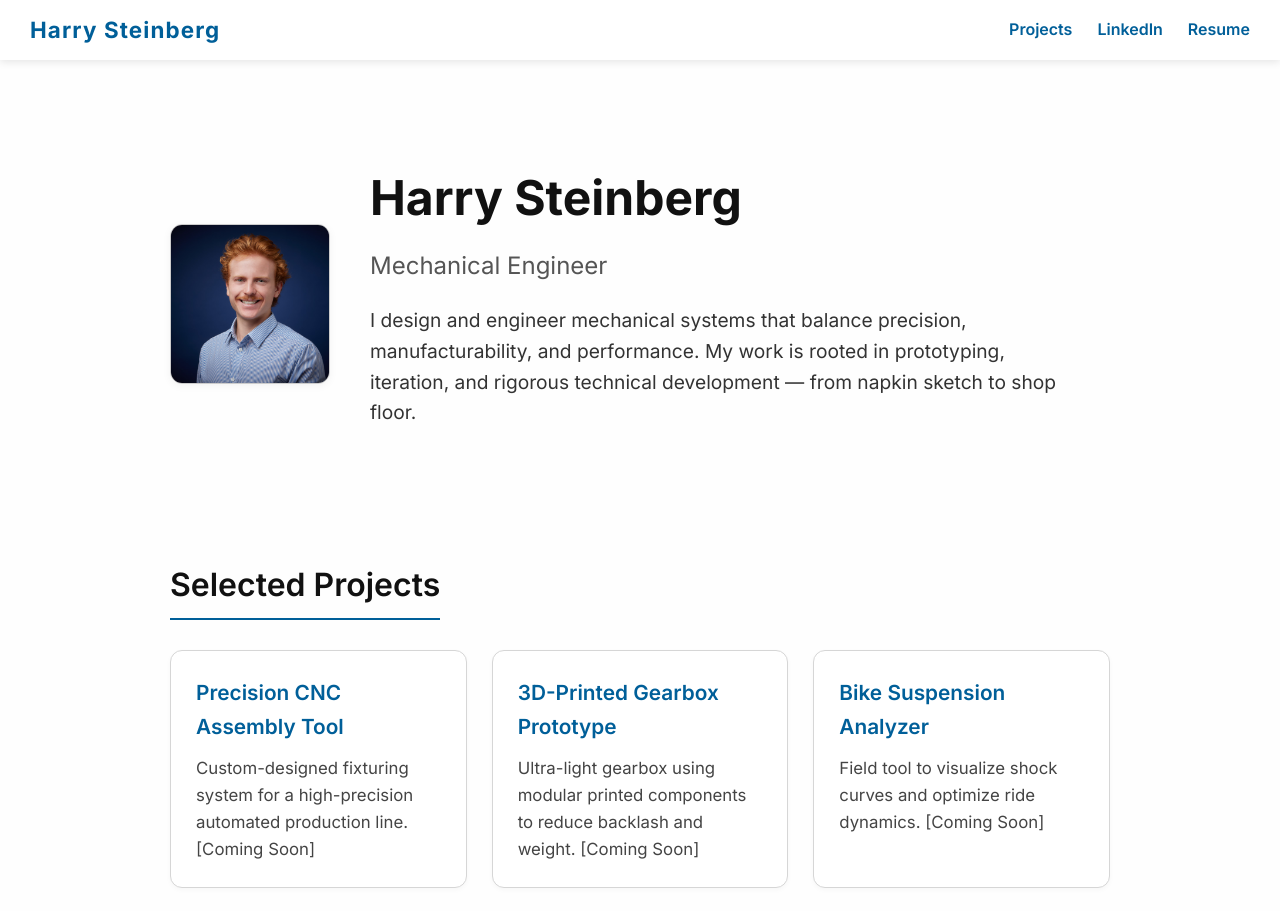
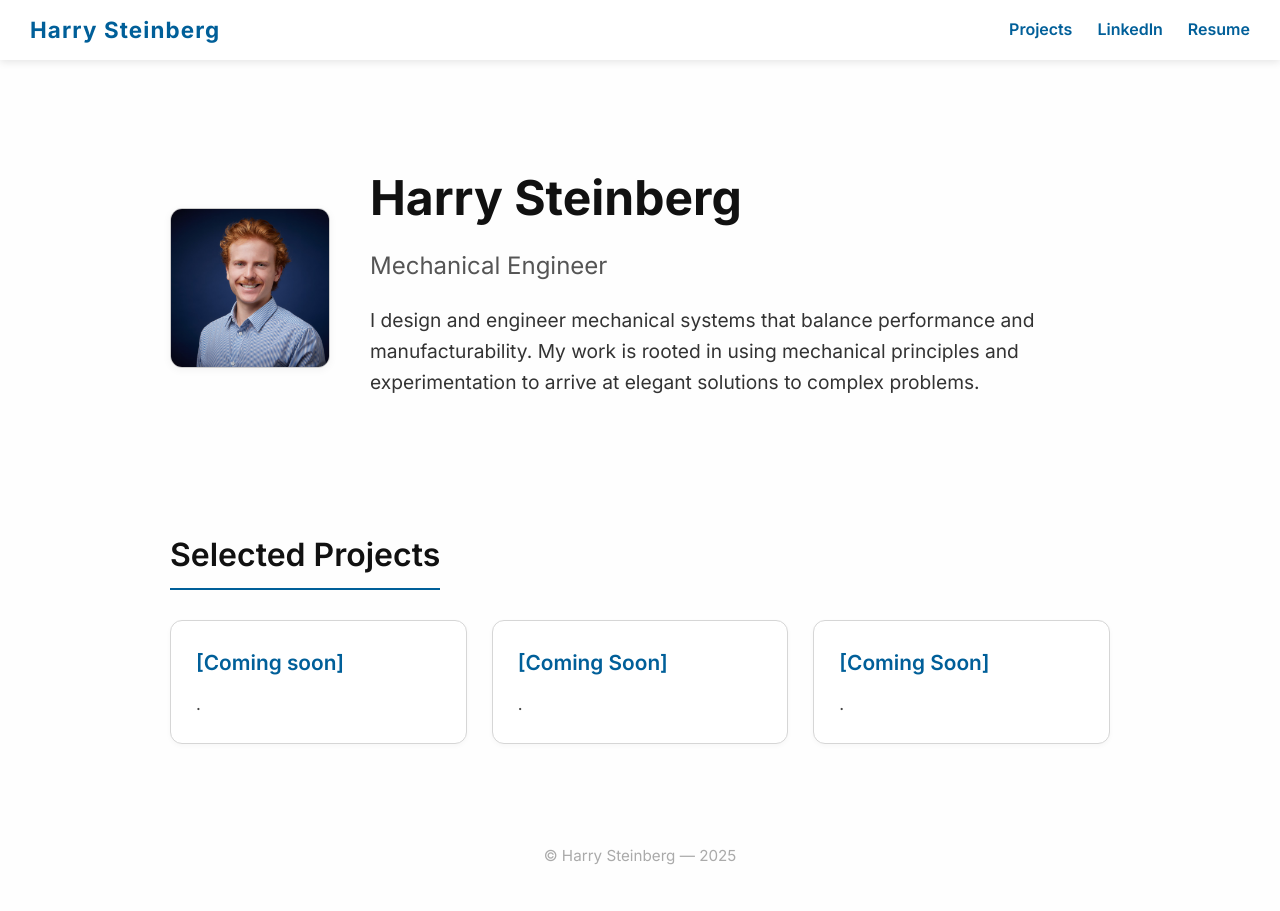
Before and after one commit to harrysteinberg/harrymsteinberg.com, a plain HTML site: page index.html in a window 1280 px wide. Shown: the top 911 px of the page. Drawn offline with Linux system fonts and the light colour scheme.

Commit message:
Update index.html

```diff
--- a/index.html
+++ b/index.html
@@ -245,10 +245,9 @@
         <h1>Harry Steinberg</h1>
         <h2>Mechanical Engineer</h2>
         <p>
-          I design and engineer mechanical systems that balance precision,
-          manufacturability, and performance. My work is rooted in prototyping,
-          iteration, and rigorous technical development — from napkin sketch to
-          shop floor.
+          I design and engineer mechanical systems that balance performance and
+          manufacturability. My work is rooted in using mechanical principles and experimentation to
+          arrive at elegant solutions to complex problems.
         </p>
       </div>
     </header>
@@ -257,24 +256,21 @@
       <h3>Selected Projects</h3>
       <div class="project-grid">
         <a class="project-card" href="#">
-          <h4>Precision CNC Assembly Tool</h4>
+          <h4>[Coming soon]</h4>
           <p>
-            Custom-designed fixturing system for a high-precision automated
-            production line. [Coming Soon]
+            .
           </p>
         </a>
         <a class="project-card" href="#">
-          <h4>3D-Printed Gearbox Prototype</h4>
+          <h4>[Coming Soon]</h4>
           <p>
-            Ultra-light gearbox using modular printed components to reduce
-            backlash and weight. [Coming Soon]
+            .
           </p>
         </a>
         <a class="project-card" href="#">
-          <h4>Bike Suspension Analyzer</h4>
+          <h4>[Coming Soon]</h4>
           <p>
-            Field tool to visualize shock curves and optimize ride dynamics.
-            [Coming Soon]
+            .
           </p>
         </a>
       </div>
```
